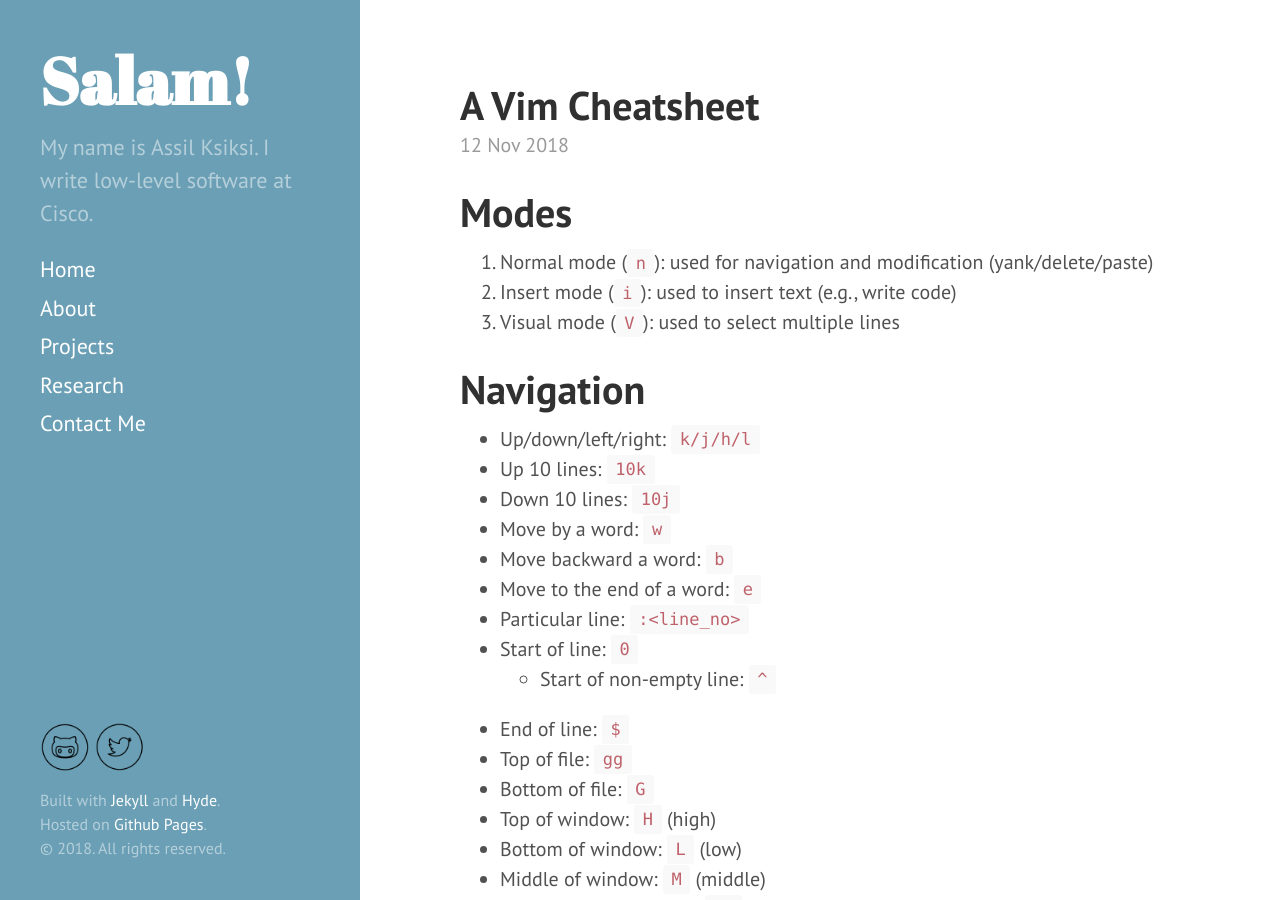
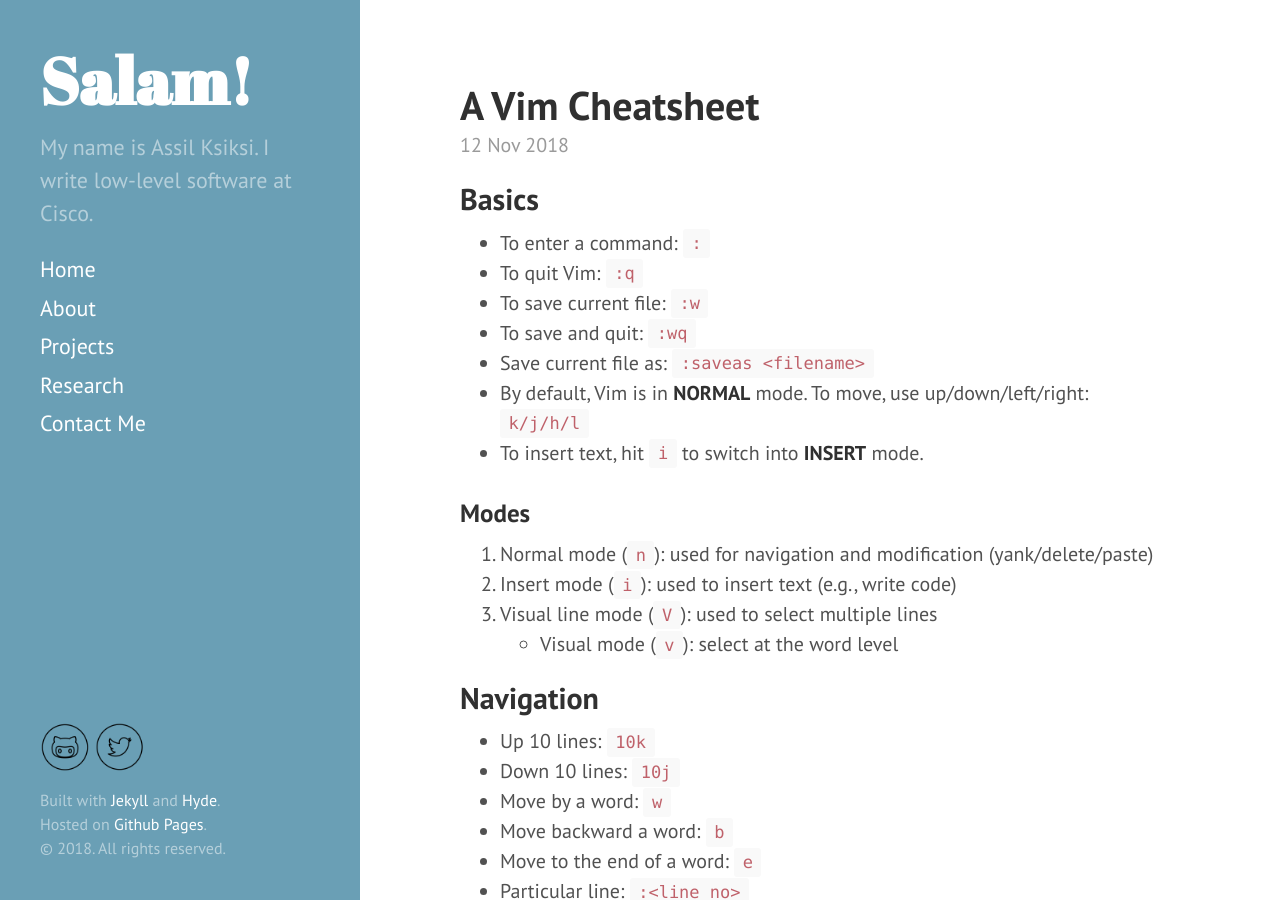
Before and after one commit to aksiksi/blog, a Jekyll site: the page built from _posts/2018-11-12-vim-cheatsheet.md, in a window 1280 px wide and 900 px high. Built offline with Jekyll 4.4.1, drawn with Linux system fonts in a browser that asks for light colours; comment, search, counter and statistics services are not loaded.

Commit message:
Fixes to Vim cheatsheet

```diff
--- a/_posts/2018-11-12-vim-cheatsheet.md
+++ b/_posts/2018-11-12-vim-cheatsheet.md
@@ -8,15 +8,25 @@ tags:
     - learning
 ---
 
-# Modes
+## Basics
+
+* To enter a command: `:`
+* To quit Vim: `:q`
+* To save current file: `:w`
+* To save and quit: `:wq`
+* Save current file as: `:saveas <filename>`
+* By default, Vim is in **NORMAL** mode. To move, use up/down/left/right: `k/j/h/l`
+* To insert text, hit `i` to switch into **INSERT** mode.
+
+### Modes
 
 1. Normal mode (`n`): used for navigation and modification (yank/delete/paste)
 2. Insert mode (`i`): used to insert text (e.g., write code)
-3. Visual mode (`V`): used to select multiple lines
+3. Visual line mode (`V`): used to select multiple lines
+	* Visual mode (`v`): select at the word level
 
-# Navigation
+## Navigation
 
-* Up/down/left/right: `k/j/h/l`
 * Up 10 lines: `10k`
 * Down 10 lines: `10j`
 * Move by a word: `w`
@@ -36,7 +46,7 @@ tags:
 * To skip code blocks: `[[` and `]]` (up and down)
 * To move up/down a line to first non-space: `+` and `-`
 
-# Scrolling
+## Scrolling
 
 * Scroll up a line: `Ctrl-y`
 * Scroll down a line: `Ctrl-e`
@@ -48,7 +58,7 @@ tags:
 	* Cursor to bottom: `zc`
 	* Cursor to middle: `z.`
 
-# Editing
+## Editing
 
 * Insert blank line: `o` (after current line) or `O` (before)
 * Delete a line: `dd`
@@ -64,24 +74,24 @@ tags:
 * To repeat any command: `.`
     * For example, to insert 5 blanks line above current: `O<ESC>5.`
 
-# Searching
+## Searching
 
 * To search forward: `/`
     * Type in the pattern, then hit Enter
 * To search back: `?`
-* To search for current word at cursor: `*` (forward) or `#` (backward)
+* To search for current word at cursor: `*` (forward) or `##` (backward)
 * After searching, go back to original position: `Ctrl-o`
 * Find and replace: `:%s/<find>/<replace>/g`
 	* `%` (in all lines), `s` (start), `g` (end)
 	* You could limit to a lines 10 to 100 with `10,100` instead of `%`
 
-## Marking
+### Marking
 
 * Mark cursor position: `m<char>`
 * Return to cursor position: `char`
 * Return to beginning of line of marked position: `'<char>`
 
-# Splitting
+## Splitting
 
 * To split vertically: `:vsp`
 * To split horizontally: `:sp`
@@ -93,20 +103,20 @@ tags:
 * Max height: `Ctrl-W, _`
 * Max width: `Ctrl-W, |`
 
-# Tabs
+## Tabs
 
 * Open a file in new tab: `:tabedit <file>`
 * Go to next tab: `gt`
 * Go to previous tab: `gT`
 * Close a tab window: `Ctrl-W c`
 
-# Buffers
+## Buffers
 
 * List current open buffers: `:ls`
 * Load a particular buffer into current window: `:b<num>`
 * Load buffer into split: `:sb<num>`
 
-# Indenting and Folding
+## Indenting and Folding
 
 * To indent a block: `>`
 * To unindent: `<`
@@ -115,7 +125,7 @@ tags:
 * To open/close a fold: `zo, zc`
 * To open/close all folds in a file: `zR, zM`
 
-# Cut & Paste
+## Cut & Paste
 
 * To enter visual mode: `v` or `V` (select full line)
 * To cut a line: `dd`
@@ -130,24 +140,24 @@ tags:
 * To paste something yanked earlier: `"1p` or higher to backwards
 	* Use `:registers` to view all yanked data
 
-# Session Management
+## Session Management
 
 * Save current session: `:mksession ~/session.vim`
 * Load a session: `source ~/session.vim`
 
-# Commands
+## Commands
 
 * To view command history: `q:`
 * To view search history: `q/`
 
-# Diffing
+## Diffing
 
 * To diff all open splits/windows: `:windo diffthis`
     * `:windo <cmd>` executes the given command on *all* open windows
 * To get and put hunks: `do` (get) and `dp` (put)
 * To stop the diff: `:diffoff`
 
-# Tags
+## Tags
 
 * To create a tags file (in shell): `find . -name "*.[ch]" | ctags -L -`
 	* Or use `:!` to execute from within Vim (blocking!)
@@ -157,7 +167,7 @@ tags:
 * To view tag stack: `:tags`
 * To auto-complete using tags: `Ctrl-n` (next) and `Ctrl-p` (prev)
 
-# Cscope
+## Cscope
 
 * To create a cscope database: `find . -name "*.[ch]" > cscope.files && cscope -q -b`
 * To list all symbols (under cursor): `Ctrl-\ s`
@@ -166,7 +176,7 @@ tags:
 * Find files including this file: `Ctrl-\ i`
 * Find this text string: `Ctrl-\ t`
 
-# Other Stuff
+## Other Stuff
 
 * Open cursor in relevant application (e.g., URL in browser): `gx`
 * Record a macro: `q<letter><commands>q`
@@ -174,9 +184,9 @@ tags:
 * To execute a single command while in INSERT mode: `Ctrl-o <command>`
     * After the command executes -- e.g., `10j` -- you will be put back into INSERT mode
 
-# Useful Plugins
+## Useful Plugins
 
-## CtrlP
+### CtrlP
 
 Fuzzy file finder and search.
 
```
